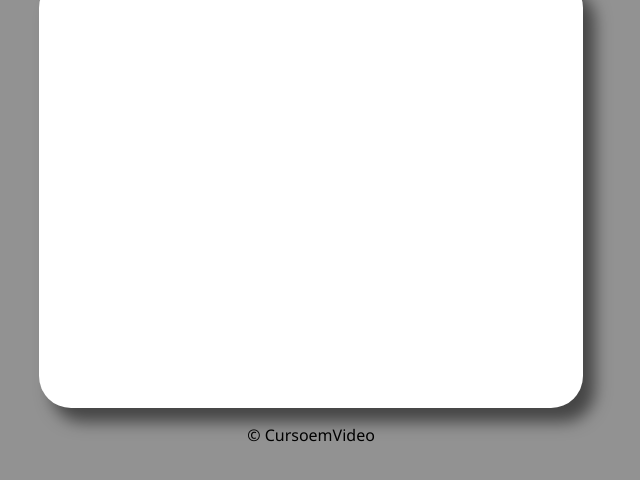
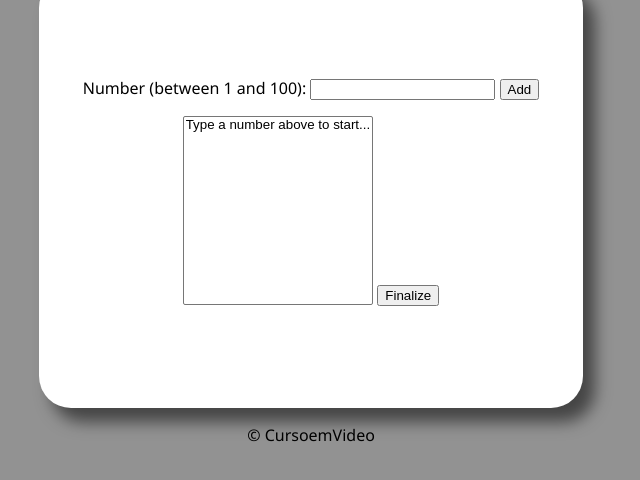
Before and after one commit to htonioni/Curso_em_video-study, a plain HTML site: page Javascript/modulo_F/ex18/ex18.html in a window 1280 px wide. Shown: the part 118-598 px from the top of the page, without its empty margins (329-969 px from the left). Drawn offline with Linux system fonts and the light colour scheme.

Commit message:
Added number add function

```diff
--- a/Javascript/modulo_F/ex18/ex18.html
+++ b/Javascript/modulo_F/ex18/ex18.html
@@ -14,11 +14,16 @@
     <section class="conteudo">
         <div>
             <p>
-
+                <label for="num">Number (between 1 and 100): </label>
+                <input type="number" name="num" id="num">
+                <input type="button" value="Add" onclick="addNumber()">
             </p>
 
             <p>
-
+                <select name="list" id="list" size="11">
+                    <option>Type a number above to start...</option>
+                </select>
+                <input type="button" value="Finalize" onclick="finalize()">
             </p>
         </div>
         <div id="res">
--- a/Javascript/modulo_F/ex18/main.js
+++ b/Javascript/modulo_F/ex18/main.js
@@ -0,0 +1,28 @@
+let number = document.getElementById('num')
+let result = document.getElementById('res')
+let list = document.getElementById('list')
+let array = []
+
+function addNumber(num = Number(number.value)) {
+    if (num < 0 || num > 100) {
+        alert('[ERRO] Number is not between 1 and 100')
+    } else {
+        if (num === 0){
+            alert('[ERRO] Number is null')
+        } else if (array.includes(num) === true){
+            alert('[ERRO] Value already in the list')
+        } else {
+            if (array.length === 0){
+                list.innerHTML = ``
+            }
+            list.innerHTML += `<option>Value ${num} added to your list...</option>`
+            array.push(num)
+            console.log(array);
+        }
+    }
+}
+
+function finalize() {
+    console.table(array);
+
+}
```
